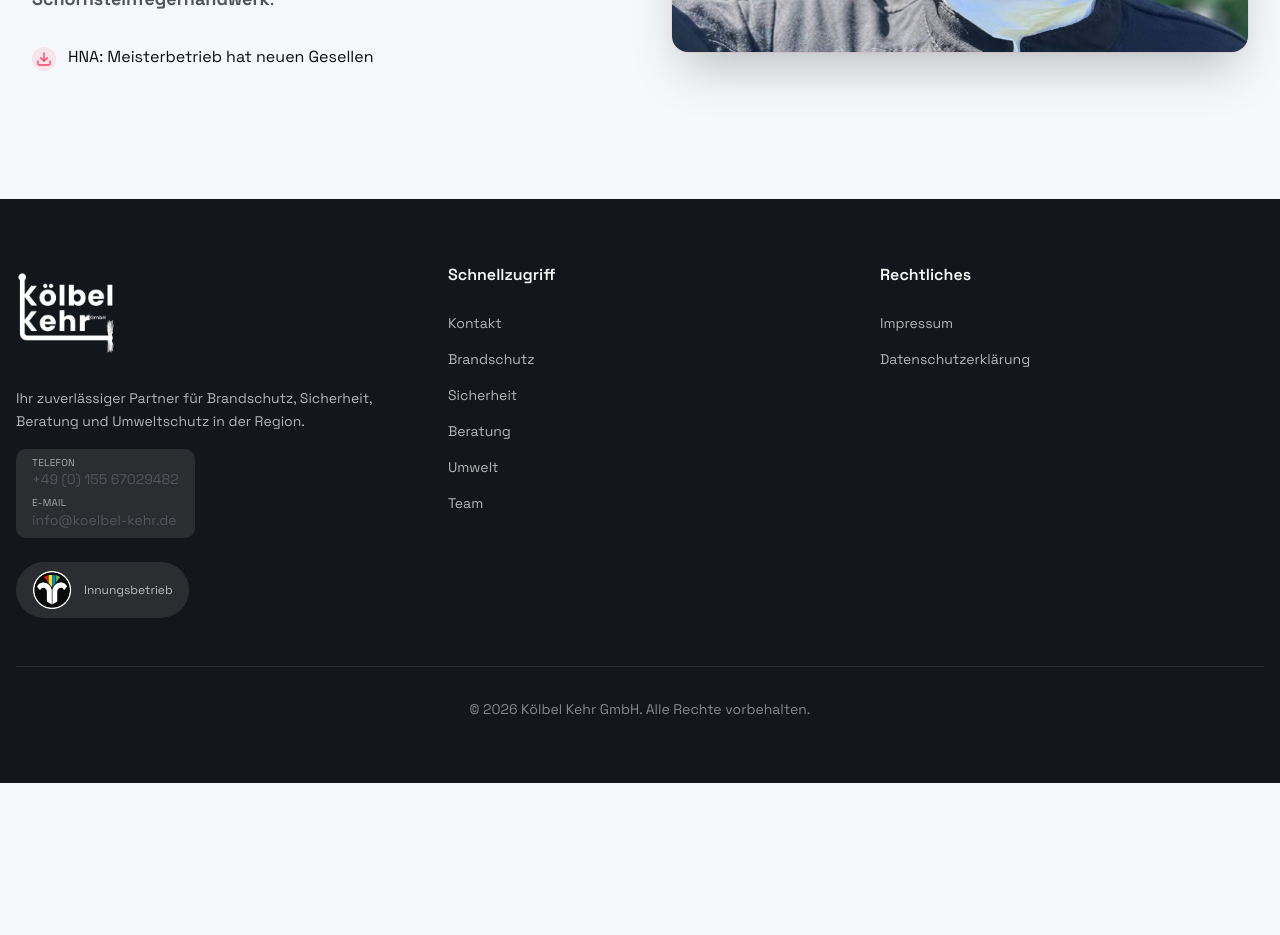
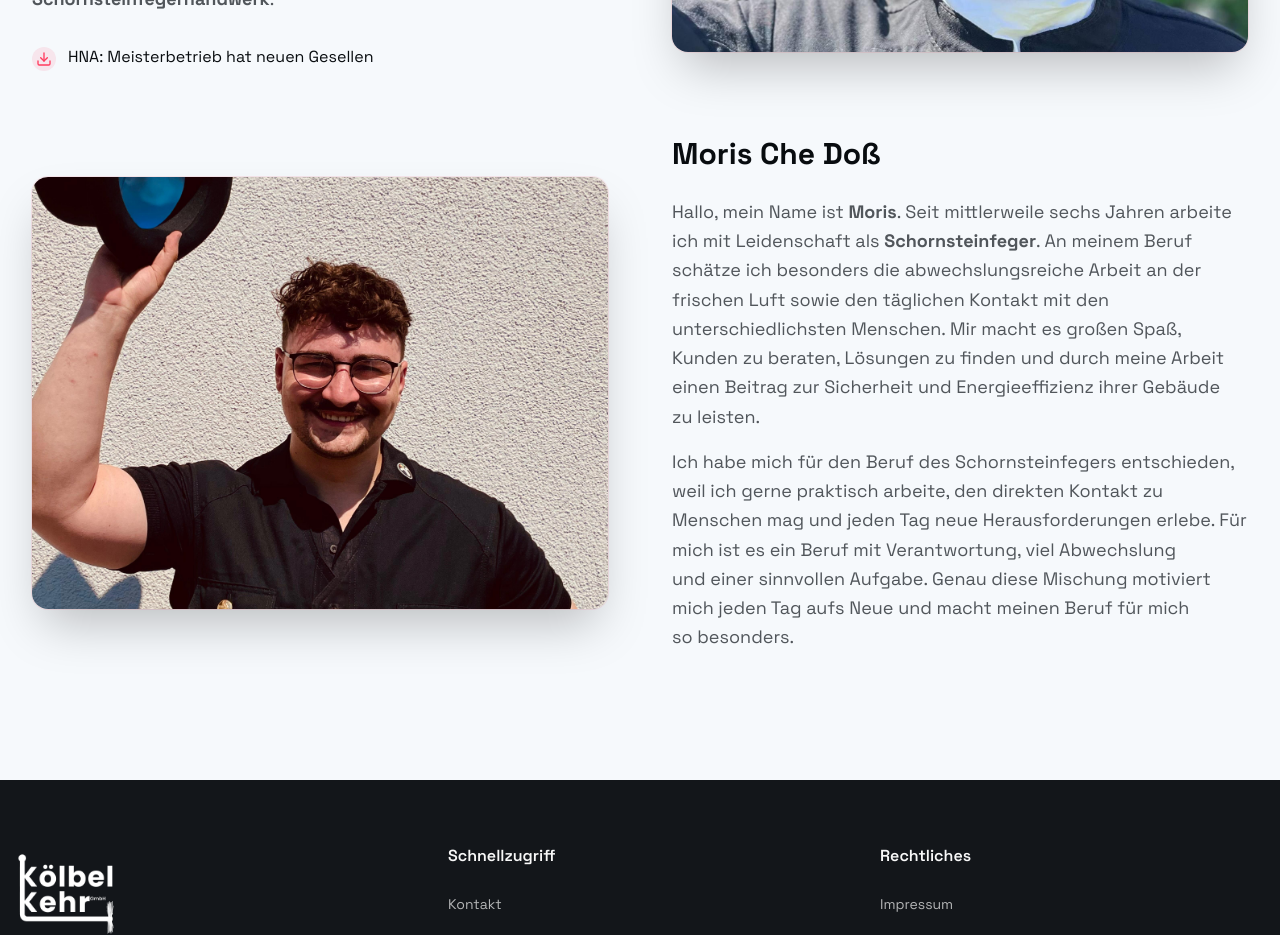
Before and after one commit to HE-Solutions/Koelbel_Kehr_Website, a Next.js app: page / in a window 1280 px wide. Shown: the part 6680-7615 px from the top of the page. Before the commit the page ends 7463 px from the top, so only its background shows below. Built offline with nearby package versions, Linux system fonts and the light colour scheme.

Commit message:
added moris

```diff
--- a/components/team-section.tsx
+++ b/components/team-section.tsx
@@ -87,6 +87,33 @@ export function TeamSection() {
                     </div>
                 </div>
 
+                <div className="container mx-auto px-4 relative z-10 mt-16">
+                    <div className="grid lg:grid-cols-2 gap-16 items-center">
+                        <div className="relative lg:order-1 order-2">
+                            <div
+                                className="aspect-[4/3] rounded-2xl overflow-hidden shadow-2xl ring-1 ring-innung-red/10">
+                                <img
+                                    src="moris_doss.jpeg"
+                                    alt="Moris Che Doß"
+                                    className="w-full h-full object-cover"
+                                />
+                            </div>
+                        </div>
+
+                        <div className="lg:order-2 order-1">
+                            <h2 className="text-2xl md:text-3xl font-bold text-foreground mb-6 leading-tight">
+                                Moris Che Doß
+                            </h2>
+                            <p className="text-muted-foreground text-lg leading-relaxed text-pretty">
+                                Hallo, mein Name ist <b>Moris</b>. Seit mittlerweile sechs Jahren arbeite ich mit Leidenschaft als <b>Schornsteinfeger</b>. An meinem Beruf schätze ich besonders die abwechslungsreiche Arbeit an der frischen Luft sowie den täglichen Kontakt mit den unterschiedlichsten Menschen. Mir macht es großen Spaß, Kunden zu beraten, Lösungen zu finden und durch meine Arbeit einen Beitrag zur Sicherheit und Energieeffizienz ihrer Gebäude zu leisten.
+                            </p>
+                            <p className="text-muted-foreground mt-4 text-lg leading-relaxed text-pretty">
+                                Ich habe mich für den Beruf des Schornsteinfegers entschieden, weil ich gerne praktisch arbeite, den direkten Kontakt zu Menschen mag und jeden Tag neue Herausforderungen erlebe. Für mich ist es ein Beruf mit Verantwortung, viel Abwechslung und einer sinnvollen Aufgabe. Genau diese Mischung motiviert mich jeden Tag aufs Neue und macht meinen Beruf für mich so besonders.
+                            </p>
+                        </div>
+                    </div>
+                </div>
+
                 {/*
                 <p className="text-muted-foreground mb-8 text-lg leading-relaxed text-pretty"></p>
 
```
Also changed, not shown: public/moris_doss.jpeg (added), 1 other file (tests, documents, lock files or other folders).
